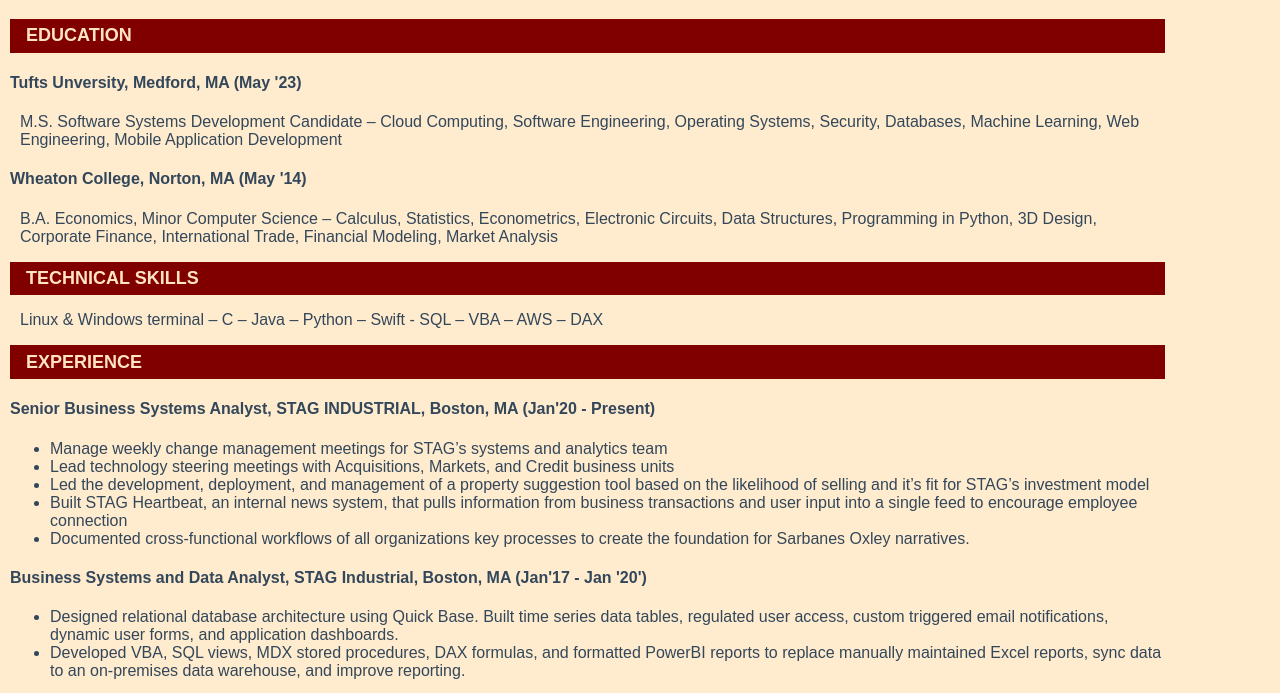
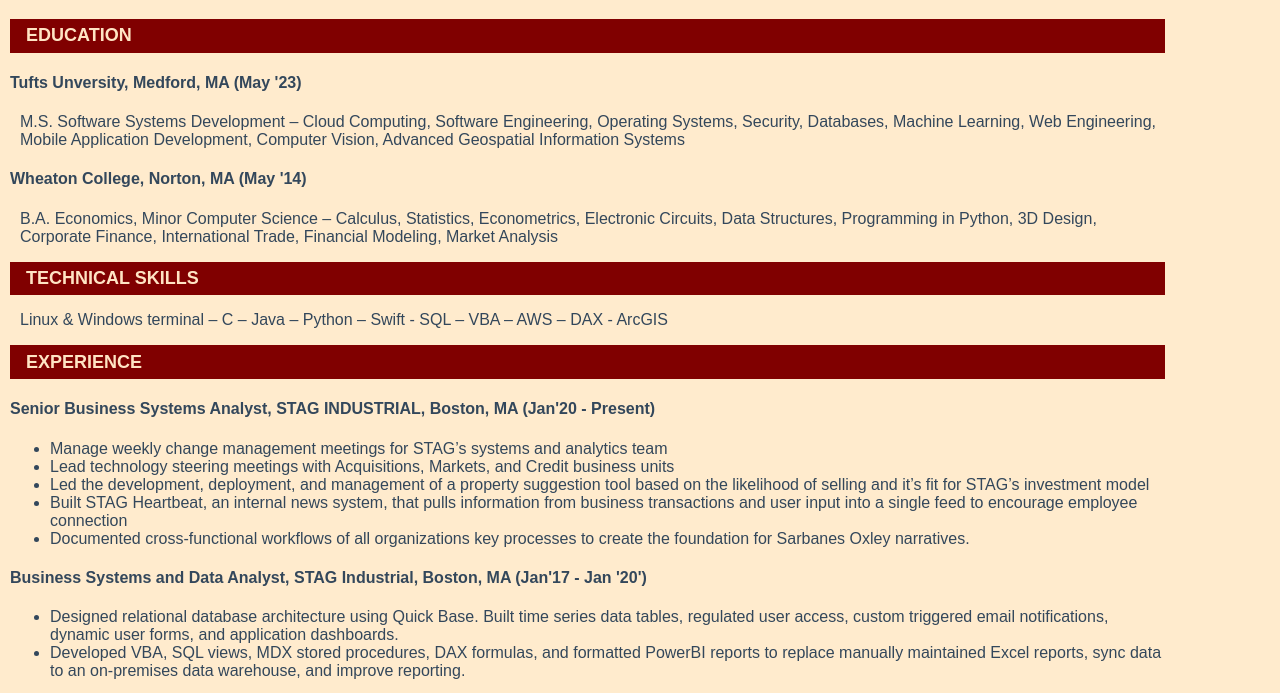
Before and after one commit to bramhalltechnologies/bramhalltechnologies.github.io, a plain HTML site: page resume.html in a window 1280 px wide. Shown: the part 107-800 px from the top of the page. Drawn offline with Linux system fonts and the light colour scheme.

Commit message:
Update resume.html
Resume updates

```diff
--- a/resume.html
+++ b/resume.html
@@ -16,13 +16,13 @@
             <div id="education">
                 <h3 class="full-width-borders">EDUCATION</h3>
                 <h4>Tufts Unversity, Medford, MA (May '23)</h4>
-                <p>M.S. Software Systems Development Candidate – Cloud Computing, Software Engineering, Operating Systems, Security, Databases, Machine Learning, Web Engineering, Mobile Application Development</p>
+                <p>M.S. Software Systems Development – Cloud Computing, Software Engineering, Operating Systems, Security, Databases, Machine Learning, Web Engineering, Mobile Application Development, Computer Vision, Advanced Geospatial Information Systems</p>
                 <h4>Wheaton College, Norton, MA (May '14)</h4>
                 <p>B.A. Economics, Minor Computer Science – Calculus, Statistics, Econometrics, Electronic Circuits, Data Structures, Programming in Python, 3D Design, Corporate Finance, International Trade, Financial Modeling, Market Analysis</p>
             </div>
             <div id="skills">
                 <h3 class="full-width-borders">TECHNICAL SKILLS</h3>
-                <p>Linux & Windows terminal – C – Java – Python – Swift - SQL – VBA – AWS – DAX</p>
+                <p>Linux & Windows terminal – C – Java – Python – Swift - SQL – VBA – AWS – DAX - ArcGIS</p>
             </div>
             <div id="experience">
                 <h3 class="full-width-borders">EXPERIENCE</h3>
```
